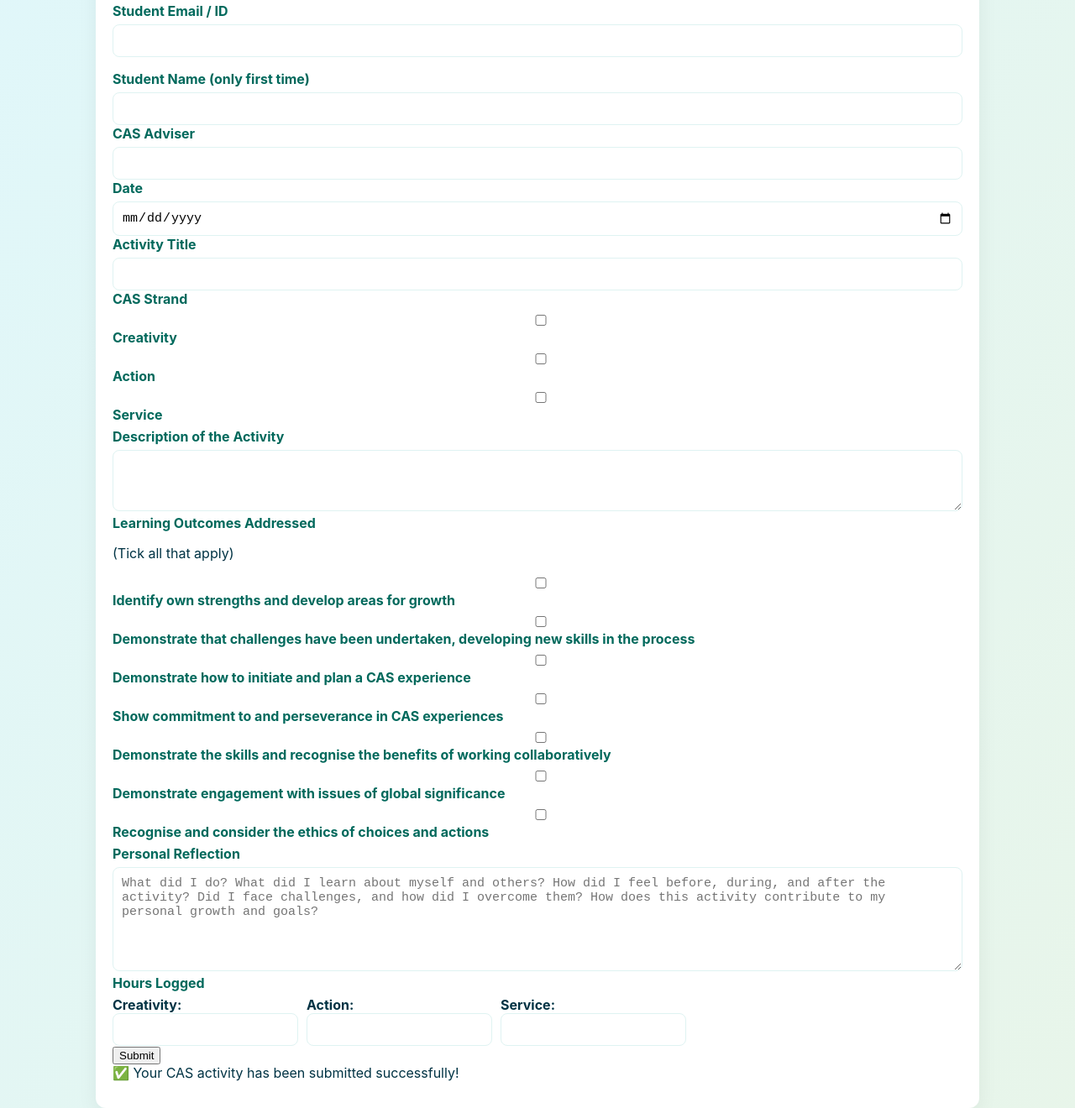
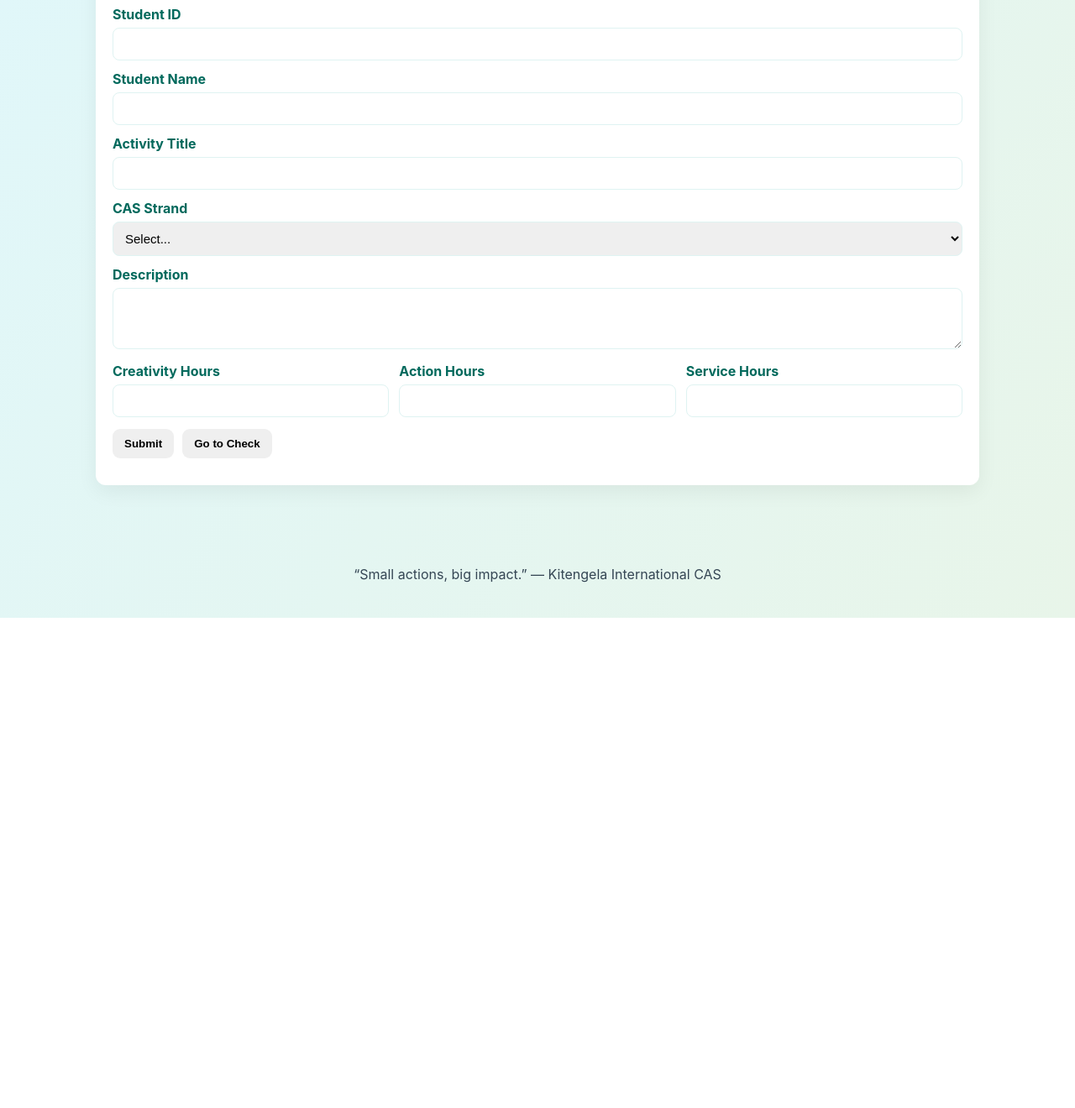
Before and after one commit to MikeGreenx/KISC-CAS-PORTOL, a plain HTML site: page submit.html in a window 1280 px wide. Shown: the part 160-1480 px from the top of the page at 84% size. After the commit the page ends 896 px from the top, so only its background shows below. Drawn offline with Linux system fonts and the light colour scheme.

Commit message:
Update submit.html

```diff
--- a/submit.html
+++ b/submit.html
@@ -7,66 +7,14 @@
   <section class="card" style="margin-top:22px">
     <h2 style="margin:0 0 8px 0">Submit a CAS activity</h2>
     <form id="submitForm">
-    <!-- Name and Adviser -->
-    <label>Student Email / ID</label>
-    <input type="text" name="studentId" id="studentId" required>
-    <p id="summary"></p>
-
-    <label>Student Name (only first time)</label>
-    <input type="text" name="studentName">
-
-    <label>CAS Adviser</label>
-    <input type="text" name="casAdviser">
-
-    <!-- Date -->
-    <label>Date</label>
-    <input type="date" name="date" required>
-
-    <!-- Activity -->
-    <label>Activity Title</label>
-    <input type="text" name="activityTitle" required>
-
-    <!-- CAS Strand -->
-    <label>CAS Strand</label>
-    <div class="checkbox-group">
-      <label><input type="checkbox" name="casStrand" value="Creativity"> Creativity</label>
-      <label><input type="checkbox" name="casStrand" value="Action"> Action</label>
-      <label><input type="checkbox" name="casStrand" value="Service"> Service</label>
-    </div>
-
-    <!-- Description -->
-    <label>Description of the Activity</label>
-    <textarea name="description" rows="3" required></textarea>
-
-    <!-- Learning Outcomes -->
-    <label>Learning Outcomes Addressed</label>
-    <p>(Tick all that apply)</p>
-    <div class="checkbox-group">
-      <label><input type="checkbox" name="learningOutcomes" value="Identify own strengths and develop areas for growth"> Identify own strengths and develop areas for growth</label>
-      <label><input type="checkbox" name="learningOutcomes" value="Demonstrate that challenges have been undertaken, developing new skills in the process"> Demonstrate that challenges have been undertaken, developing new skills in the process</label>
-      <label><input type="checkbox" name="learningOutcomes" value="Demonstrate how to initiate and plan a CAS experience"> Demonstrate how to initiate and plan a CAS experience</label>
-      <label><input type="checkbox" name="learningOutcomes" value="Show commitment to and perseverance in CAS experiences"> Show commitment to and perseverance in CAS experiences</label>
-      <label><input type="checkbox" name="learningOutcomes" value="Demonstrate the skills and recognise the benefits of working collaboratively"> Demonstrate the skills and recognise the benefits of working collaboratively</label>
-      <label><input type="checkbox" name="learningOutcomes" value="Demonstrate engagement with issues of global significance"> Demonstrate engagement with issues of global significance</label>
-      <label><input type="checkbox" name="learningOutcomes" value="Recognise and consider the ethics of choices and actions"> Recognise and consider the ethics of choices and actions</label>
-    </div>
-
-    <!-- Reflection -->
-    <label>Personal Reflection</label>
-    <textarea name="reflection" rows="6" placeholder="What did I do? What did I learn about myself and others? How did I feel before, during, and after the activity? Did I face challenges, and how did I overcome them? How does this activity contribute to my personal growth and goals?" required></textarea>
-
-    <!-- Hours Logged -->
-    <label>Hours Logged</label>
-    <div style="display: flex; gap: 10px;">
-      <div><strong>Creativity:</strong><br><input type="number" name="creativityHours" min="0"></div>
-      <div><strong>Action:</strong><br><input type="number" name="actionHours" min="0"></div>
-      <div><strong>Service:</strong><br><input type="number" name="serviceHours" min="0"></div>
-    </div>
-
-    <button type="submit">Submit</button>
-<div id="toast">✅ Your CAS activity has been submitted successfully!</div>
-
-  </form>
+      <div class="form-field"><label>Student ID</label><input name="studentId" id="s_studentId" required></div>
+      <div class="form-field"><label>Student Name</label><input name="studentName" id="s_studentName" required></div>
+      <div class="form-field"><label>Activity Title</label><input name="activityTitle" id="s_activityTitle" required></div>
+      <div class="form-field"><label>CAS Strand</label><select name="casStrand" id="s_casStrand" required><option value=''>Select...</option><option>Creativity</option><option>Action</option><option>Service</option></select></div>
+      <div class="form-field"><label>Description</label><textarea name="description" id="s_description" rows="3"></textarea></div>
+      <div class="row"><div class="col form-field"><label>Creativity Hours</label><input type="number" step="0.5" name="creativityHours" id="s_creativityHours"></div><div class="col form-field"><label>Action Hours</label><input type="number" step="0.5" name="actionHours" id="s_actionHours"></div><div class="col form-field"><label>Service Hours</label><input type="number" step="0.5" name="serviceHours" id="s_serviceHours"></div></div>
+      <div class="actions"><button type="button" class="btn submitBtn" onclick="submitForm('submitForm','submitResult')">Submit</button><button type="button" class="btn checkBtn" onclick="location.href='check.html'">Go to Check</button></div>
+    </form>
     <div id="submitResult" style="margin-top:12px"></div>
   </section>
 </main>
```
